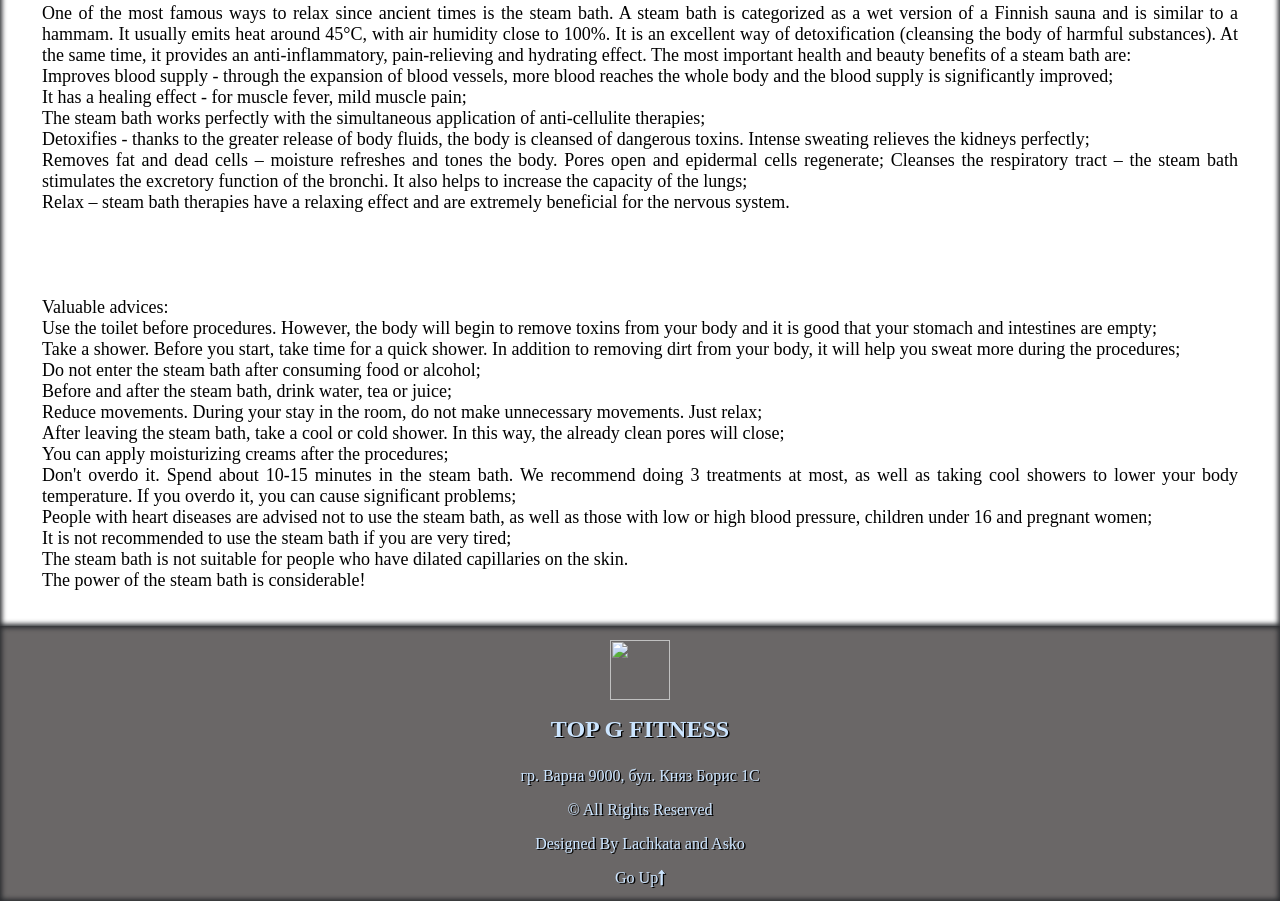
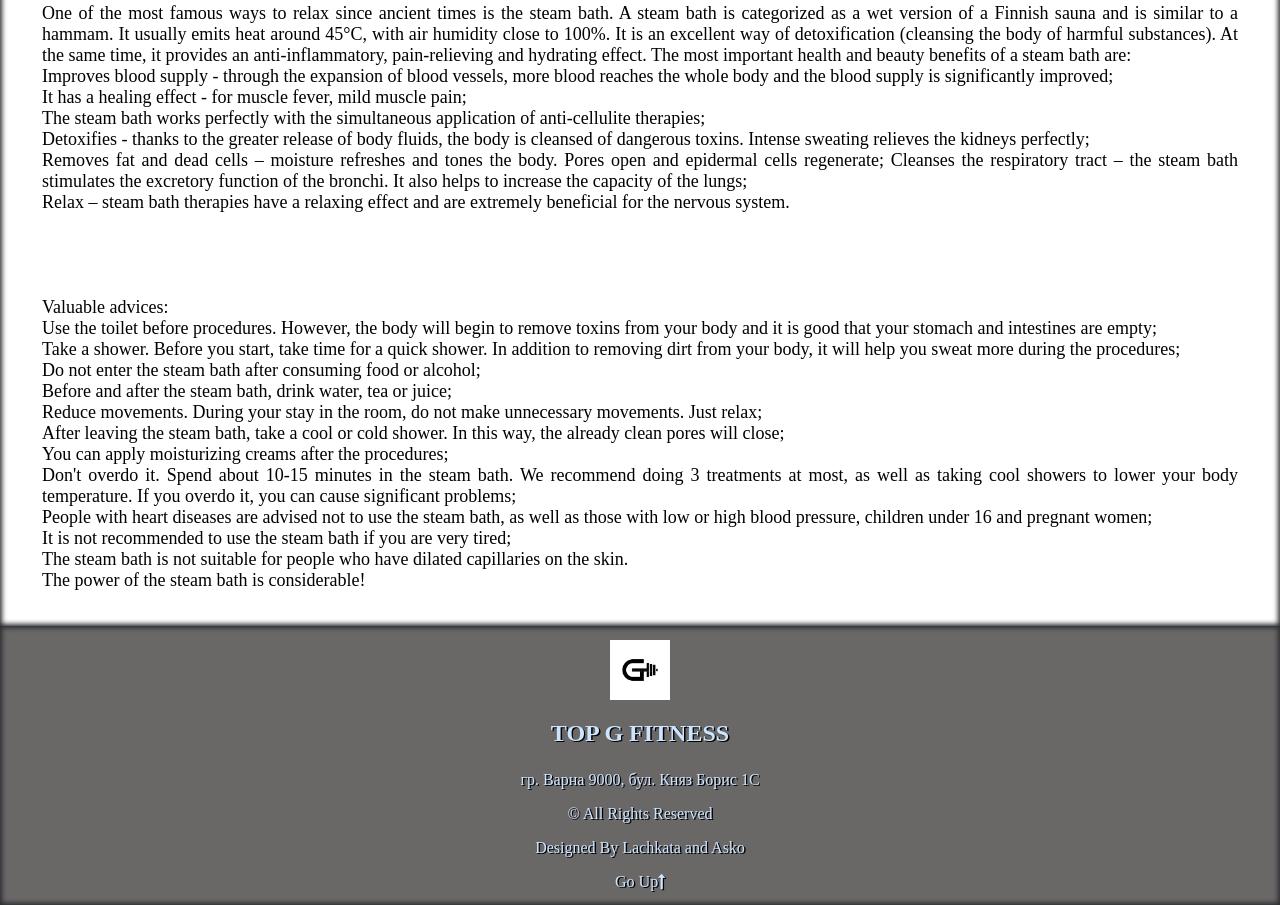
Before and after one commit to LachezarK02/KursovaRabotaFrondEnd, a plain HTML site: page steam-bath.html in a window 1280 px wide. Shown: the part 657-1562 px from the top of the page. Drawn offline with Linux system fonts and the light colour scheme.

Commit message:
Update steam-bath.html

```diff
--- a/steam-bath.html
+++ b/steam-bath.html
@@ -58,7 +58,7 @@
 	</div>
 	<div class="footer">
 		<div class="footer-heading">
-			<img src="images/6a9a3ca7ebcc574c42754ef323e76ae1.jpg" alt="" class="footer-logo">
+			<img src="6a9a3ca7ebcc574c42754ef323e76ae1.jpg" alt="" class="footer-logo">
 			<h2 class="footer-head">TOP G FITNESS</h2>
 			<p class="footer-adress">гр. Варна 9000, бул. Княз Борис 1С</p>
 			<p class="rights">&copy; All Rights Reserved</p>
```
